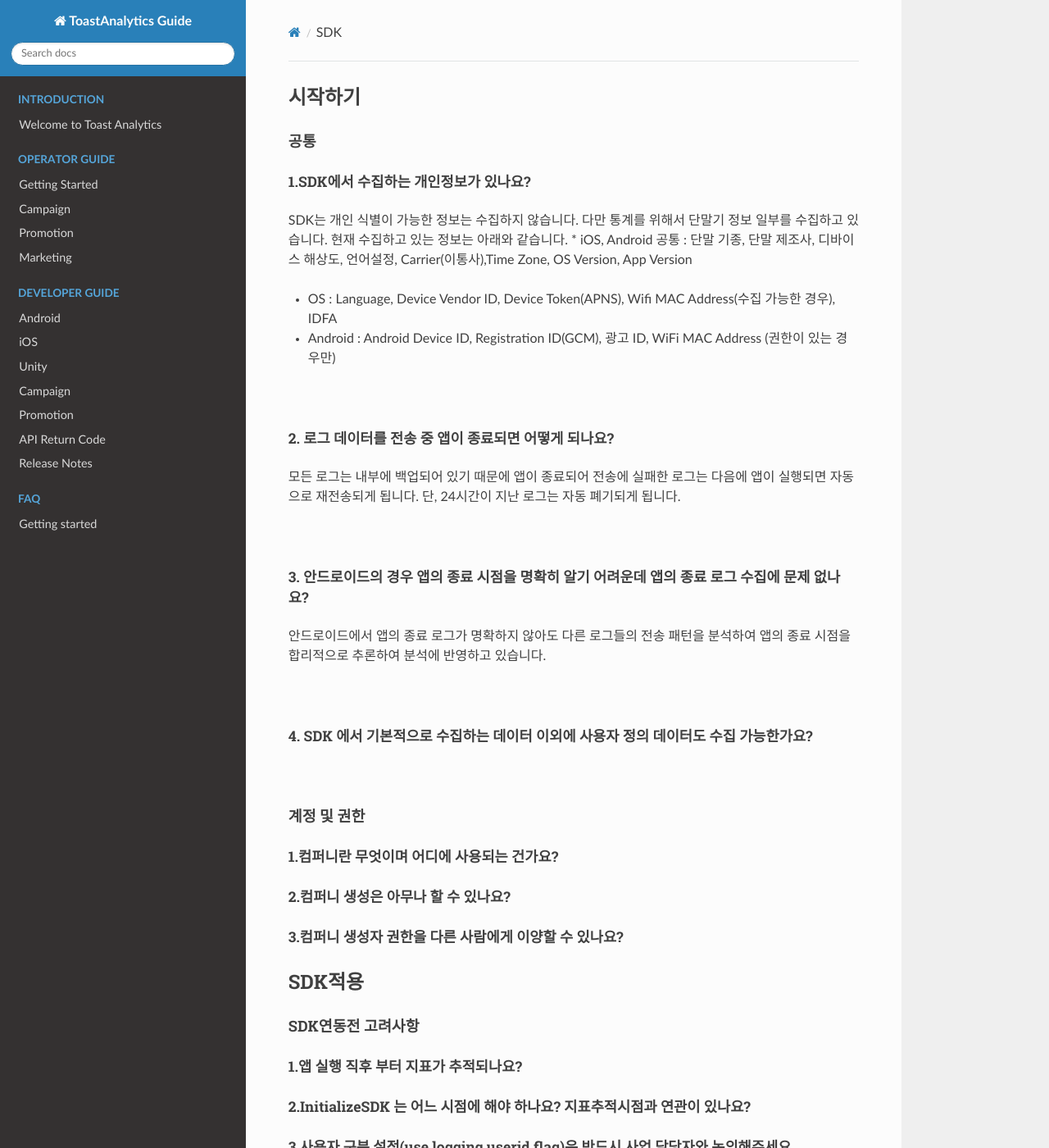
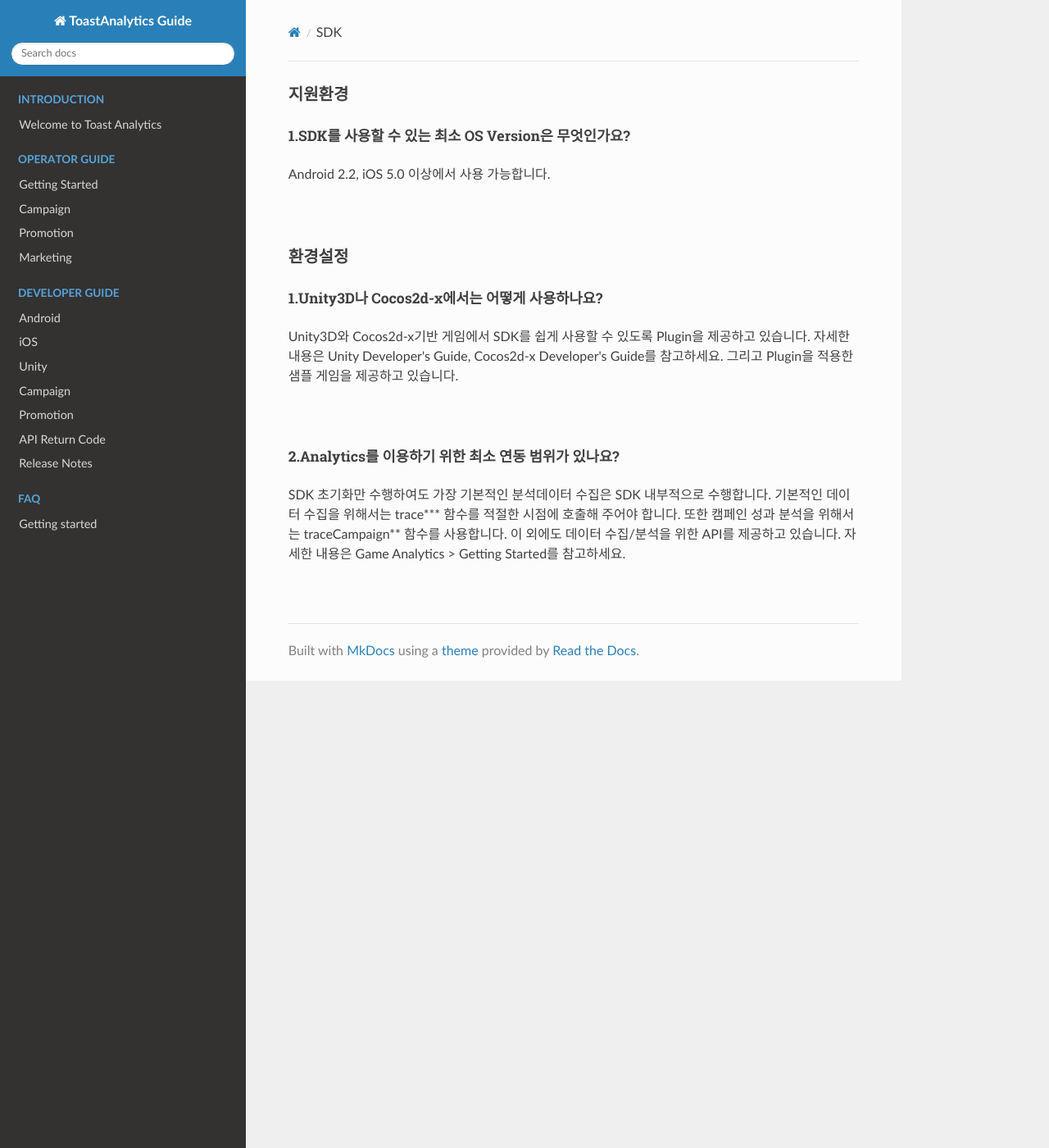
Before and after one commit to ToastAnalytics/ToastAnalytics, an MkDocs documentation site: the page built from docs/FAQ/SDK.md, in a window 1280 px wide and 1400 px high. Shown: the whole window at 82% size. Built offline with MkDocs 1.6.1, drawn with Linux system fonts in a browser that asks for light colours; nearby versions of some CDN libraries; old or Windows-style settings are respelled for this version of MkDocs; some of the changed text lies outside the part shown.

Commit message:
Update SDK.md

```diff
--- a/docs/FAQ/SDK.md
+++ b/docs/FAQ/SDK.md
@@ -1,59 +1,23 @@
-## 시작하기
-#### 공통
-##### 1.SDK에서 수집하는 개인정보가 있나요?
+### 지원환경
+#####1.SDK를 사용할 수 있는 최소 OS Version은 무엇인가요?
 
-
-SDK는 개인 식별이 가능한 정보는 수집하지 않습니다. 다만 통계를 위해서 단말기 정보 일부를 수집하고 있습니다.
-현재 수집하고 있는 정보는 아래와 같습니다.
-* iOS, Android 공통 : 단말 기종, 단말 제조사, 디바이스 해상도, 언어설정, Carrier(이통사),Time Zone, OS Version, App Version
-
-* OS : Language, Device Vendor ID, Device Token(APNS), Wifi MAC Address(수집 가능한 경우), IDFA
-
-* Android : Android Device ID, Registration ID(GCM), 광고 ID, WiFi MAC Address (권한이 있는 경우만)
+Android 2.2, iOS 5.0 이상에서 사용 가능합니다.
 
 <BR>
 
 
-#####2. 로그 데이터를 전송 중 앱이 종료되면 어떻게 되나요?
+###환경설정
 
-모든 로그는 내부에 백업되어 있기 때문에 앱이 종료되어 전송에 실패한 로그는 다음에 앱이 실행되면 자동으로
-재전송되게 됩니다. 단, 24시간이 지난 로그는 자동 폐기되게 됩니다.
+#####1.Unity3D나 Cocos2d-x에서는 어떻게 사용하나요?
+
+Unity3D와 Cocos2d-x기반 게임에서 SDK를 쉽게 사용할 수 있도록 Plugin을 제공하고 있습니다. 자세한 내용은 Unity Developer's Guide, Cocos2d-x Developer's Guide를 참고하세요. 그리고 Plugin을 적용한 샘플 게임을 제공하고 있습니다.
+
+<BR>
+
+
+#####2.Analytics를 이용하기 위한 최소 연동 범위가 있나요?
+
+SDK 초기화만 수행하여도 가장 기본적인 분석데이터 수집은 SDK 내부적으로 수행합니다. 기본적인 데이터 수집을 위해서는 trace*** 함수를 적절한 시점에 호출해 주어야 합니다. 또한 캠페인 성과 분석을 위해서는 traceCampaign** 함수를 사용합니다. 이 외에도 데이터 수집/분석을 위한 API를 제공하고 있습니다. 자세한 내용은 Game Analytics > Getting Started를 참고하세요.
 
 
 <BR>
-
-#####3. 안드로이드의 경우 앱의 종료 시점을 명확히 알기 어려운데 앱의 종료 로그 수집에 문제 없나요?
-
-안드로이드에서 앱의 종료 로그가 명확하지 않아도 다른 로그들의 전송 패턴을 분석하여 앱의 종료 시점을 합리적으로 추론하여 분석에 반영하고 있습니다.
-
-<BR>
-
-#####4. SDK 에서 기본적으로 수집하는 데이터 이외에 사용자 정의 데이터도 수집 가능한가요?
-<BR>
-
-
-####계정 및 권한
-#####1.컴퍼니란 무엇이며 어디에 사용되는 건가요?
-#####2.컴퍼니 생성은 아무나 할 수 있나요?
-#####3.컴퍼니 생성자 권한을 다른 사람에게 이양할 수 있나요?
-
-
-## SDK적용
-#### SDK연동전 고려사항
-#####1.앱 실행 직후 부터 지표가 추적되나요?
-#####2.InitializeSDK 는 어느 시점에 해야 하나요? 지표추적시점과 연관이 있나요?
-#####3.사용자 구분 설정(use logging userid flag)은 반드시 사업 담당자와 논의해주세요.
-
-#### 지원환경
-#####1.SDK를 사용할 수 있는 최소 OS Version은 무엇인가요?
-
-
-## 분석/지표
-#### 공통
-#####1.국가의 기준은 무엇인가요?
-#####2.글로벌 서비스를 하고 있습니다. Analytics 에서 보여주는 환율 계산의 기준은 어떻게 되나요?
-
-
-#### 커스텀이벤트
-#####1.커스텀 이벤트 로그 수집을 위해 어떤 작업을 해야 하나요?
-#####2.커스텀 이벤트 기능은 언제 사용하나요?
```
